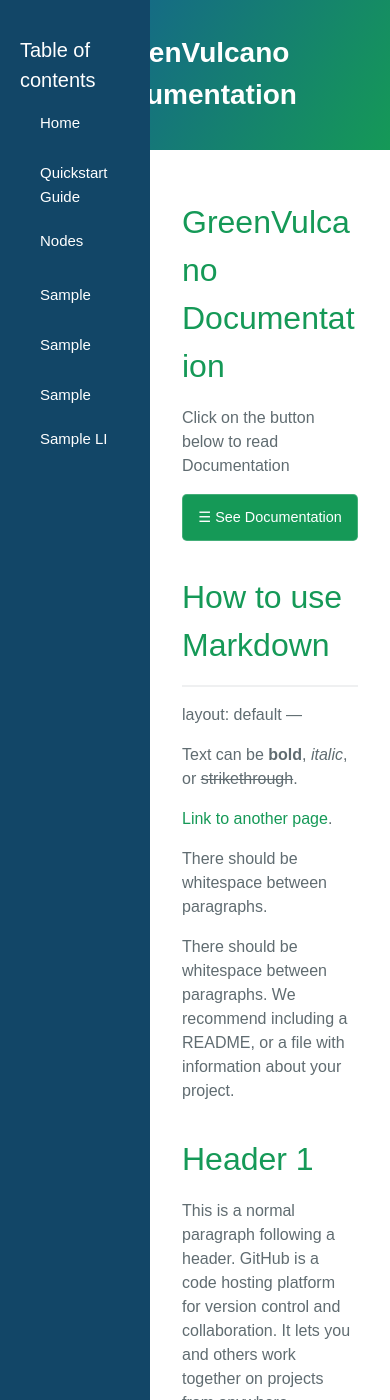
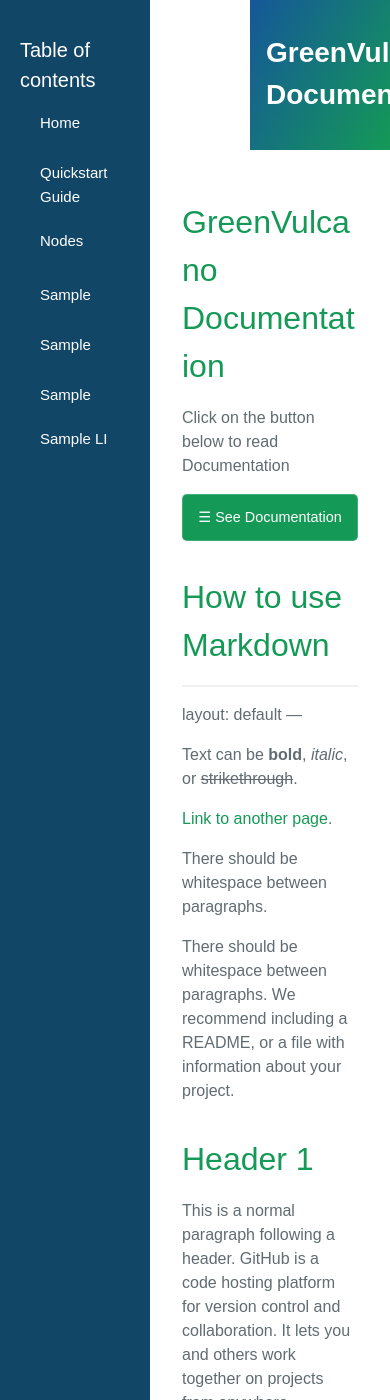
Before and after one commit to dianamw/GreenVulcano-Beta, a Jekyll site: the page built from index.md, in a window 390 px wide and 1400 px high. Built offline with Jekyll 4.4.1, drawn with Linux system fonts in a browser that asks for light colours; our own code applies the rules of GitHub Pages for plain Markdown files; the repository's description, which GitHub fills in, is left out.

Commit message:
Update style.scss

```diff
--- a/assets/css/style.scss
+++ b/assets/css/style.scss
@@ -127,4 +127,8 @@ button.accordion.active:after {
 			padding: 16px;
 			margin-left: 150px;
 	}
+
+		#headerP {
+			margin-left:250px;
+	}
 }
```
